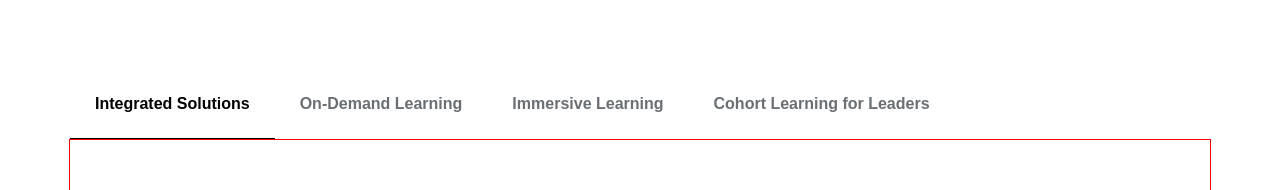
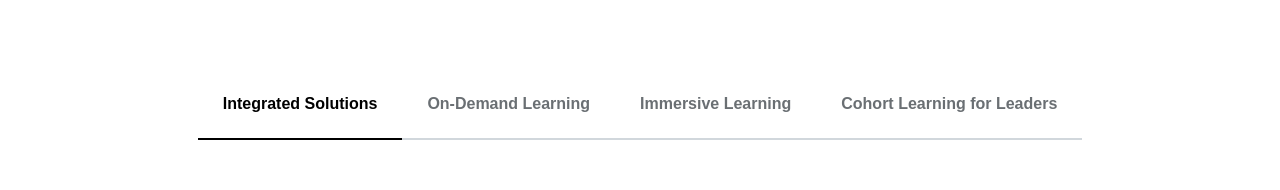
Before and after one commit to DorcasKomane/udemy-page, a plain HTML site: page index.html in a window 1280 px wide. Shown: the part 7095-7285 px from the top of the page. Drawn offline with Linux system fonts and the light colour scheme.

Commit message:
Added more styling for flex items under tabs in the Customized Learning section.

```diff
--- a/style.css
+++ b/style.css
@@ -569,6 +569,7 @@ h1 span {
     margin: 0 auto;
     text-align: center;
     padding: 100px 0;
+    /* outline: 1px solid red; */
 }
 
 .customized-learning-section h2 {
@@ -589,6 +590,7 @@ h1 span {
 }
 .customized-learning-section .tabs-sub {
     display: flex;
+    justify-content: center;
     flex-wrap: wrap;
     max-width: 1200px;
     margin: 50px auto;
@@ -604,7 +606,8 @@ h1 span {
     padding: 25px;
     font-weight: bold;
     color: var(--light-gray);
-    border-bottom: var(--light-gray);
+    border-bottom: 2px solid var(--gray86);
+    /* border-bottom: 5px solid red; */
 }
 
 .tabs-sub .tab {
@@ -614,7 +617,7 @@ h1 span {
     display: none;
     padding-top: 30px;
     /* display: flex; */
-    outline: 1px solid red;
+    /* outline: 1px solid red; */
 }
 
 .tabs-sub input[type="radio"]:checked + label + .tab {
@@ -637,6 +640,7 @@ h1 span {
 
 .tab-flex-item {
     display: flex;
+    justify-content: center;
     padding: 50px 0;
     /* flex: 1; */
 }
```
